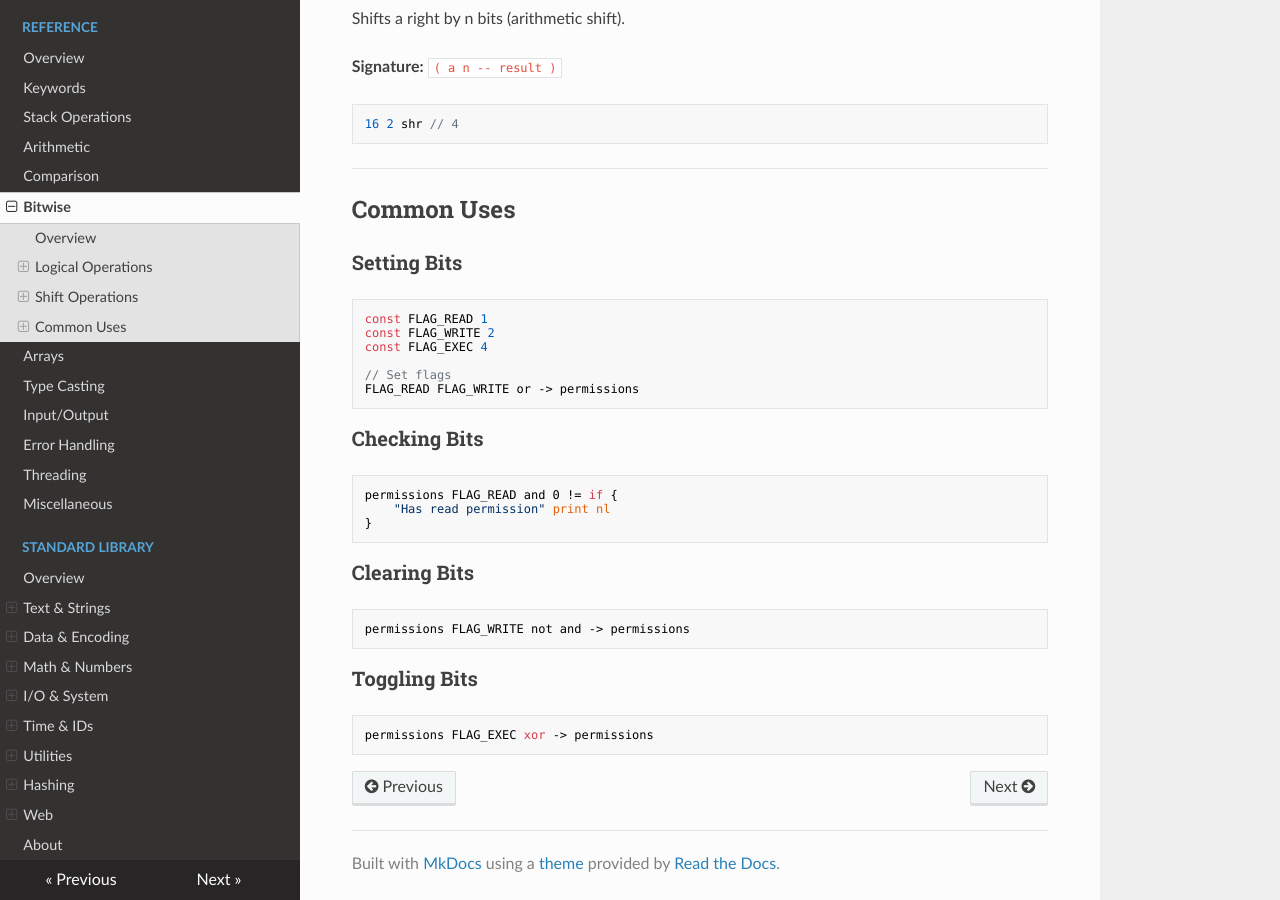
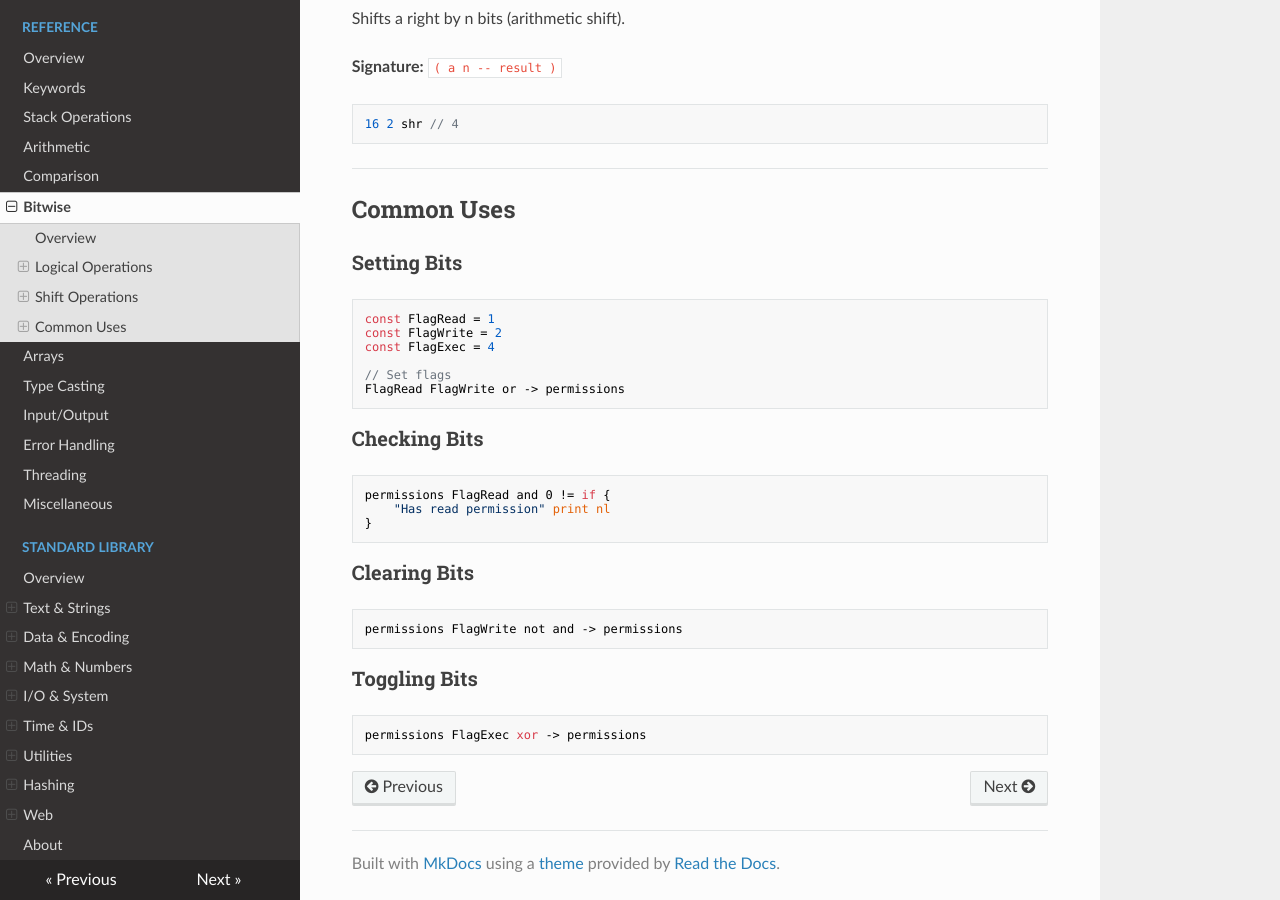
Before and after one commit to quadrate-language/quadrate, an MkDocs documentation site: the page built from docs/docs/docs/reference/bitwise.md, in a window 1280 px wide and 900 px high, scrolled down 1762 px. Built offline with MkDocs 1.6.1, drawn with Linux system fonts in a browser that asks for light colours; nearby versions of some CDN libraries.

Commit message:
Fix constants in bitwise help section

````diff
--- a/docs/docs/docs/reference/bitwise.md
+++ b/docs/docs/docs/reference/bitwise.md
@@ -88,18 +88,18 @@ Shifts a right by n bits (arithmetic shift).
 ### Setting Bits
 
 ```qd
-const FLAG_READ 1
-const FLAG_WRITE 2
-const FLAG_EXEC 4
+const FlagRead = 1
+const FlagWrite = 2
+const FlagExec = 4
 
 // Set flags
-FLAG_READ FLAG_WRITE or -> permissions
+FlagRead FlagWrite or -> permissions
 ```
 
 ### Checking Bits
 
 ```qd
-permissions FLAG_READ and 0 != if {
+permissions FlagRead and 0 != if {
 	"Has read permission" print nl
 }
 ```
@@ -107,11 +107,11 @@ permissions FLAG_READ and 0 != if {
 ### Clearing Bits
 
 ```qd
-permissions FLAG_WRITE not and -> permissions
+permissions FlagWrite not and -> permissions
 ```
 
 ### Toggling Bits
 
 ```qd
-permissions FLAG_EXEC xor -> permissions
+permissions FlagExec xor -> permissions
 ```
````
